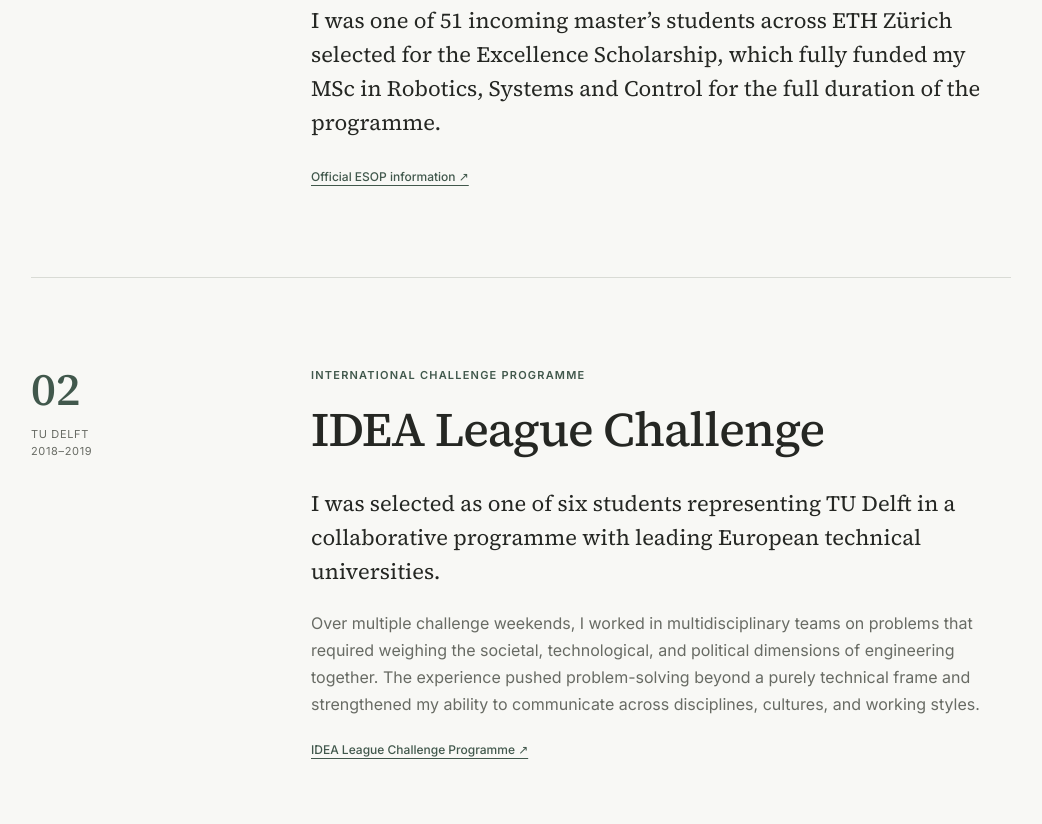
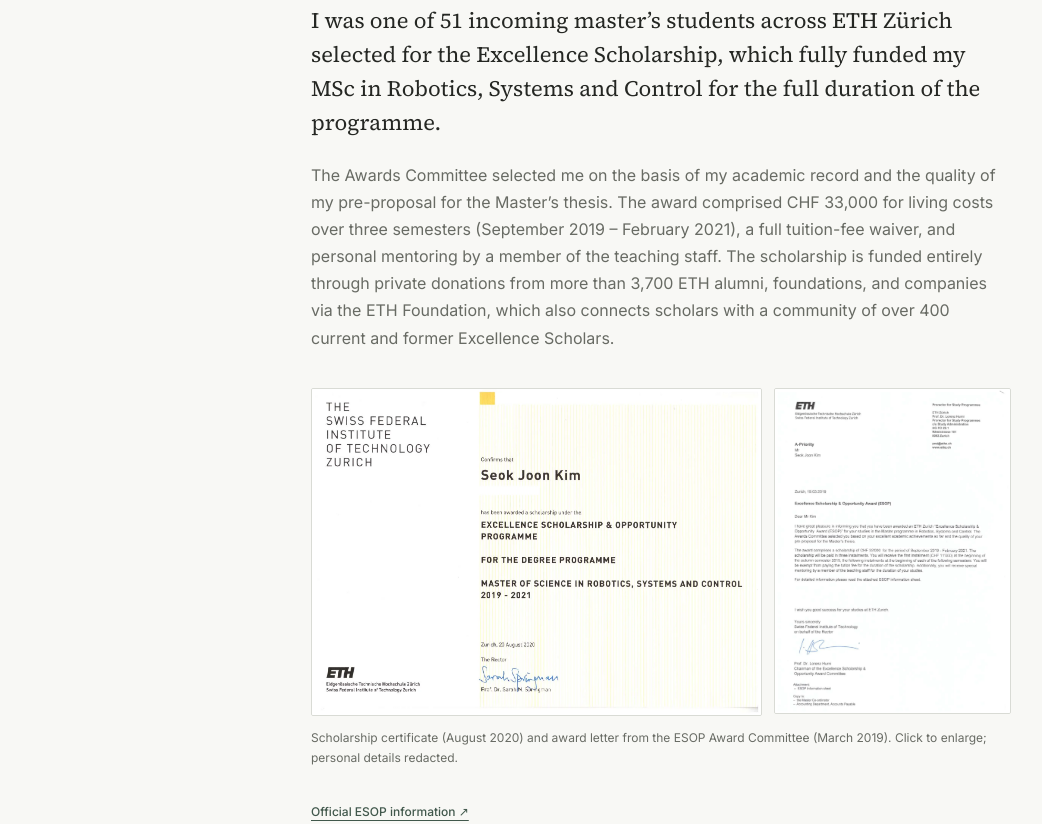
Before and after one commit to knsjoon/knsjoon.github.io, a plain HTML site: page awards/index.html in a window 1280 px wide. Shown: the part 856-1680 px from the top of the page, without its empty margins (119-1161 px from the left). Drawn offline with Linux system fonts and the light colour scheme.

Commit message:
Add IDEA League photos and ESOP documents to awards page
Co-Authored-By: Claude Opus 5.5 <noreply@anthropic.com>

```diff
--- a/awards/index.html
+++ b/awards/index.html
@@ -36,6 +36,12 @@
         <p class="section-label">Excellence scholarship</p>
         <h2>Excellence Scholarship &amp; Opportunity Programme</h2>
         <p class="award-lead">I was one of 51 incoming master’s students across ETH Zürich selected for the Excellence Scholarship, which fully funded my MSc in Robotics, Systems and Control for the full duration of the programme.</p>
+        <p>The Awards Committee selected me on the basis of my academic record and the quality of my pre-proposal for the Master’s thesis. The award comprised CHF 33,000 for living costs over three semesters (September 2019 – February 2021), a full tuition-fee waiver, and personal mentoring by a member of the teaching staff. The scholarship is funded entirely through private donations from more than 3,700 ETH alumni, foundations, and companies via the ETH Foundation, which also connects scholars with a community of over 400 current and former Excellence Scholars.</p>
+        <figure class="award-gallery award-docs">
+          <a href="../projects/esop/certificate.webp" target="_blank" rel="noreferrer"><img src="../projects/esop/certificate.webp" alt="ETH Zürich certificate confirming the Excellence Scholarship &amp; Opportunity Programme award for the MSc in Robotics, Systems and Control, 2019–2021" loading="lazy"></a>
+          <a href="../projects/esop/award-letter.webp" target="_blank" rel="noreferrer"><img src="../projects/esop/award-letter.webp" alt="ETH Zürich award letter for the Excellence Scholarship &amp; Opportunity Award, March 2019" loading="lazy"></a>
+          <figcaption>Scholarship certificate (August 2020) and award letter from the ESOP Award Committee (March 2019). Click to enlarge; personal details redacted.</figcaption>
+        </figure>
         <a class="award-external" href="https://ethz.ch/students/en/studies/financial/scholarships/excellencescholarship.html" target="_blank" rel="noreferrer">Official ESOP information ↗</a>
       </article>
     </section>
@@ -47,6 +53,12 @@
         <h2>IDEA League Challenge</h2>
         <p class="award-lead">I was selected as one of six students representing TU Delft in a collaborative programme with leading European technical universities.</p>
         <p>Over multiple challenge weekends, I worked in multidisciplinary teams on problems that required weighing the societal, technological, and political dimensions of engineering together. The experience pushed problem-solving beyond a purely technical frame and strengthened my ability to communicate across disciplines, cultures, and working styles.</p>
+        <figure class="award-gallery">
+          <img class="wide" src="../projects/idealeague/lake_como.webp" alt="IDEA League Challenge team at Lake Como at sunset" loading="lazy">
+          <img src="../projects/idealeague/discussion.webp" alt="Team discussion around a table covered in sticky notes" loading="lazy">
+          <img src="../projects/idealeague/notes.webp" alt="Ideation poster with sticky notes and mind map" loading="lazy">
+          <figcaption>With my challenge team at Lake Como, and during ideation sessions at a challenge weekend.</figcaption>
+        </figure>
         <a class="award-external" href="https://idealeague.org/students/challenge-programme/" target="_blank" rel="noreferrer">IDEA League Challenge Programme ↗</a>
       </article>
     </section>
--- a/styles.css
+++ b/styles.css
@@ -354,3 +354,15 @@ h1, h2, h3, p, figure { margin-top: 0; }
 @media (prefers-reduced-motion: reduce) {
   html { scroll-behavior: auto; }
 }
+
+/* Award photo gallery */
+.award-gallery { display: grid; padding: 0; grid-template-columns: 1fr 1fr; gap: 12px; max-width: 760px; margin: 36px 0 28px; }
+.award-gallery img { display: block; width: 100%; aspect-ratio: 4 / 3; object-fit: cover; border-radius: 4px; }
+.award-gallery .wide { grid-column: 1 / -1; }
+.award-gallery img.wide { aspect-ratio: 16 / 9; }
+.award-gallery figcaption { grid-column: 1 / -1; color: var(--muted); font-size: 12px; }
+@media (max-width: 720px) { .award-gallery { grid-template-columns: 1fr; } }
+.award-docs { grid-template-columns: 1.9fr 1fr; align-items: start; }
+.award-docs img { aspect-ratio: auto; object-fit: contain; border: 1px solid var(--line); border-radius: 2px; }
+@media (max-width: 720px) { .award-docs { grid-template-columns: 1fr; } }
+.award-gallery a { display: block; }
```
Also changed, not shown: projects/esop/award-letter.webp (added), projects/esop/certificate.webp (added), projects/idealeague/discussion.webp (added), projects/idealeague/lake_como.webp (added), projects/idealeague/notes.webp (added).
